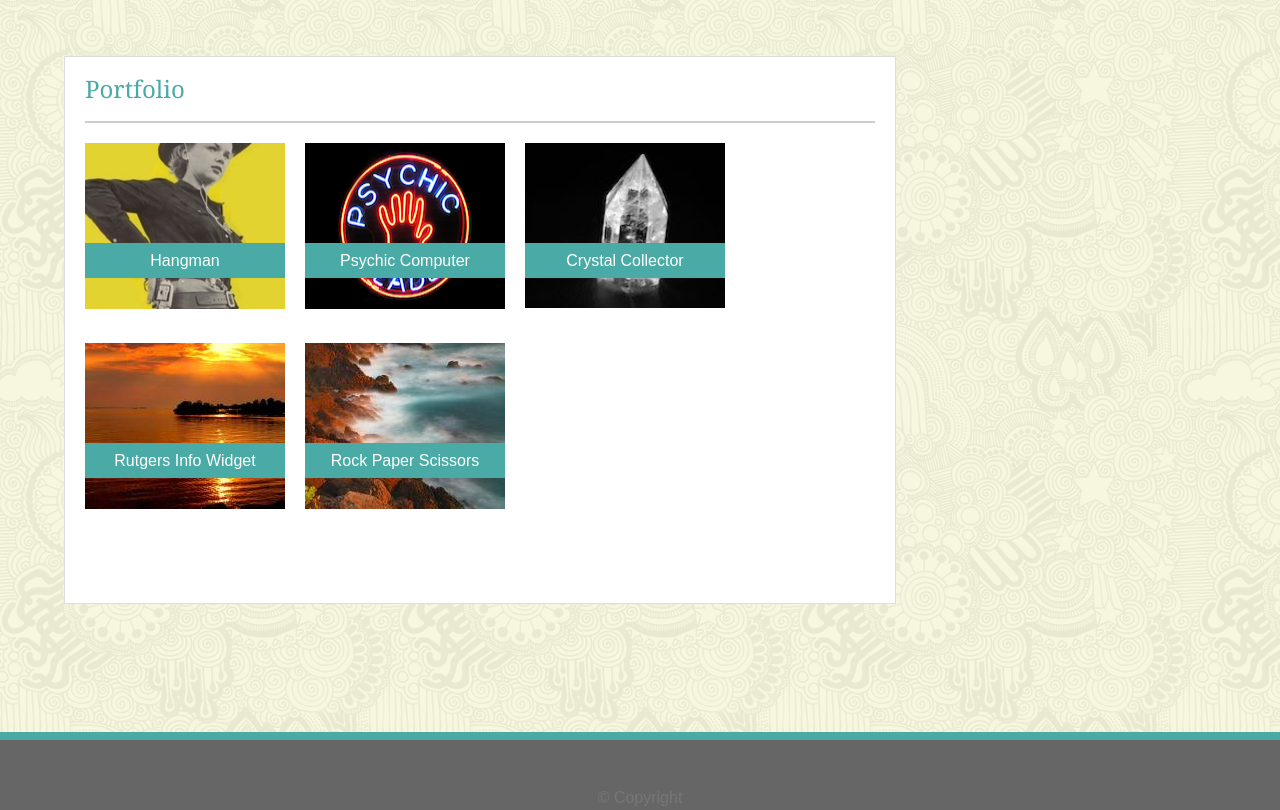
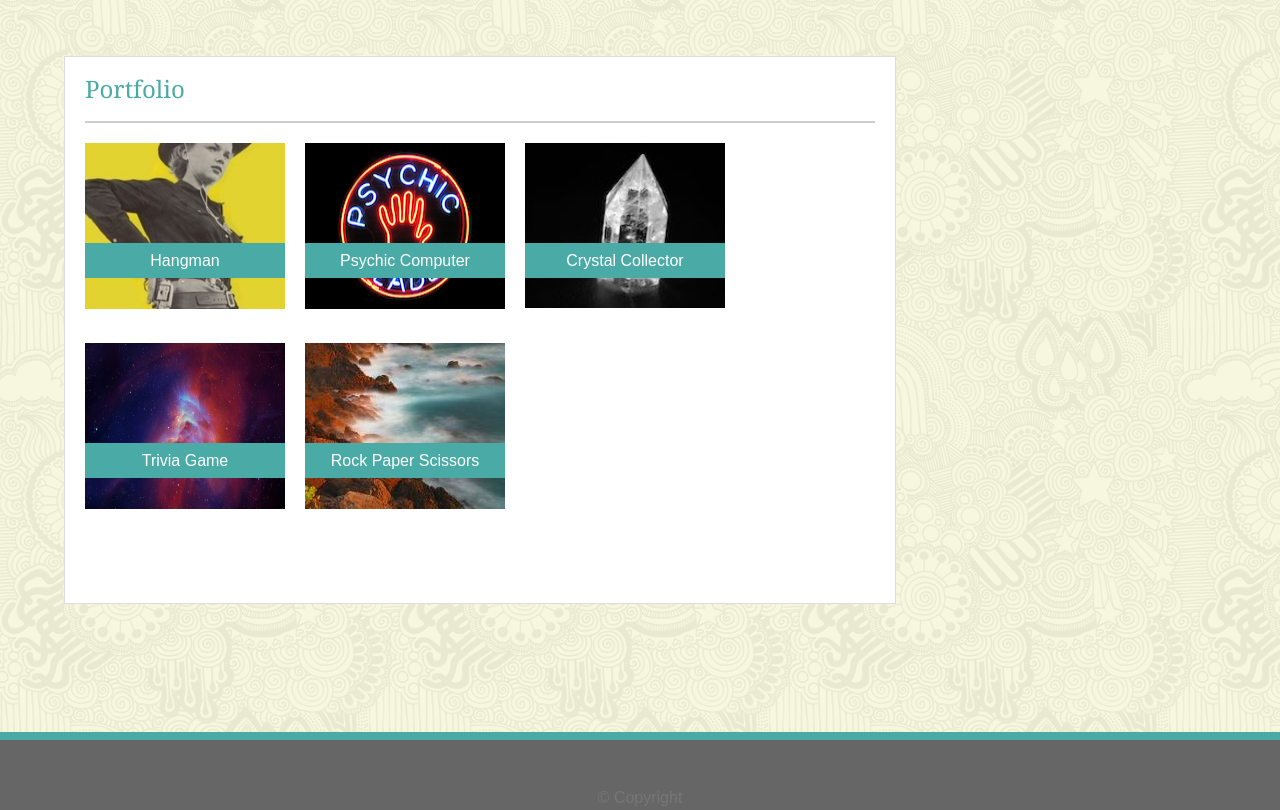
Before and after one commit to alrewi/Responsive-Portfolio, a plain HTML site: page portfolio.html in a window 1280 px wide. Shown: the part 72-882 px from the top of the page. Drawn offline with Linux system fonts and the light colour scheme.

Commit message:
Adding Trivia Game to portfolio

```diff
--- a/assets/css/style.css
+++ b/assets/css/style.css
@@ -121,7 +121,8 @@ Portfolio
     height: 65px;
 }
 .game4 {
-    background-image: url("../images/sunset.jpg");
+    background-image: url("../images/hubble.jpeg");
+    background-size: 200px 166px;
 }
 .game5 {
     background-image: url("../images/surf.jpg");
--- a/portfolio.html
+++ b/portfolio.html
@@ -54,7 +54,7 @@
 
                 <div class="column game game4">
                     <div class="game-title">
-                        <a class="game-link" href="#" target="_blank">Rutgers Info Widget</a>
+                        <a class="game-link" href="https://alrewi.github.io/TriviaGame/" target="_blank">Trivia Game</a>
                     </div>
                 </div>
 
```
Also changed, not shown: assets/images/hubble.jpeg (added).
